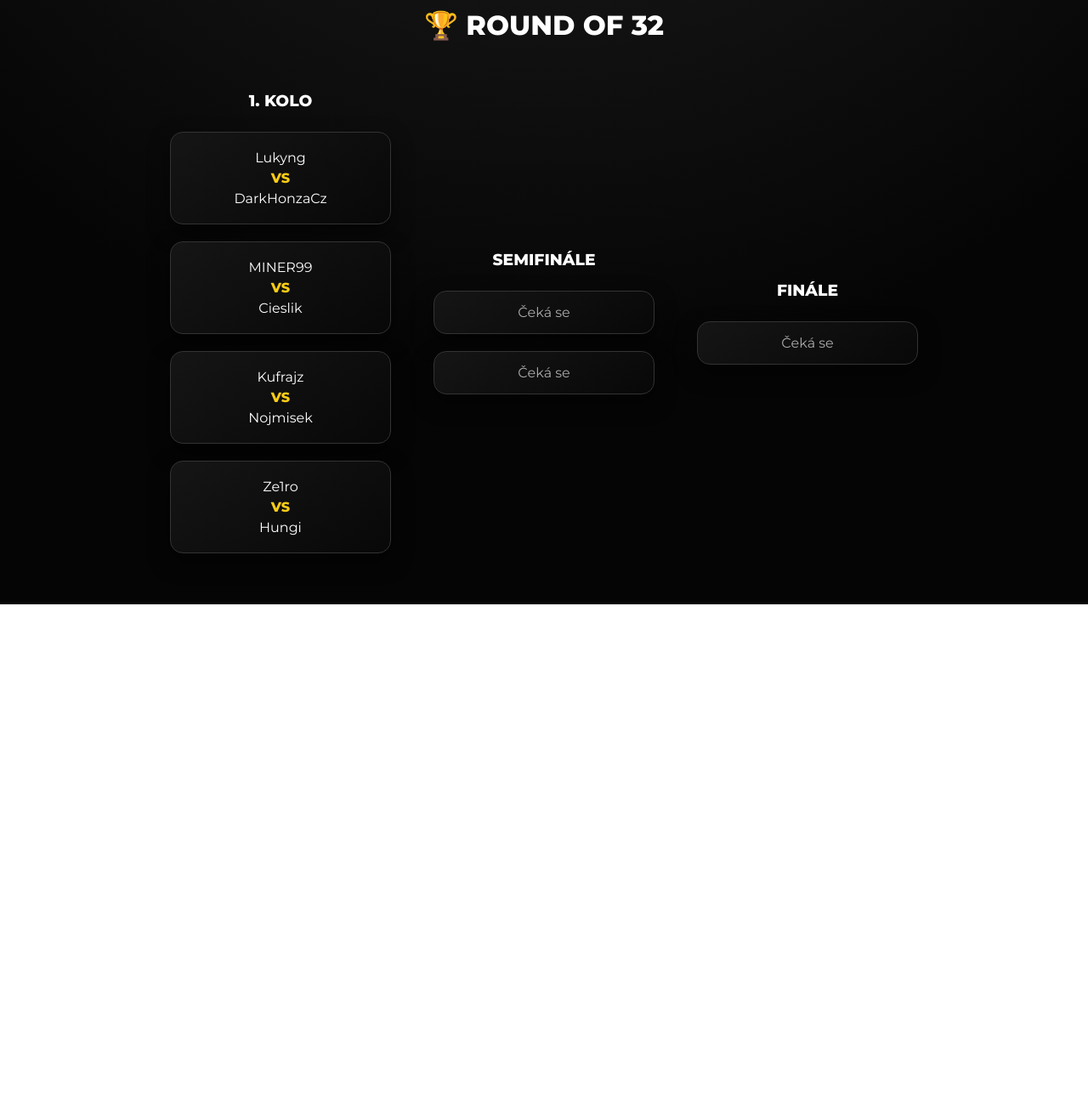
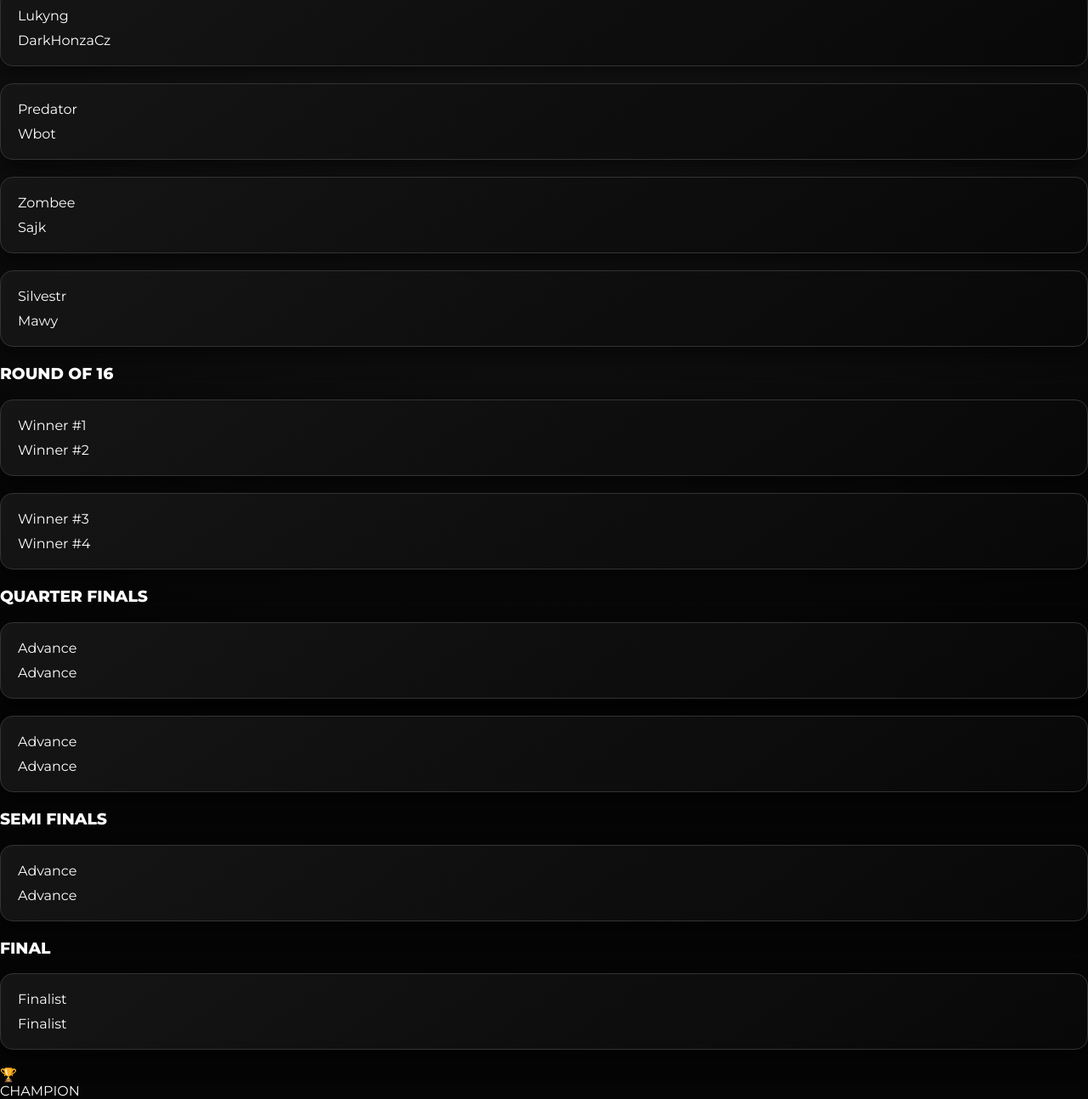
Before and after one commit to maxik123/ENTRY-AXE-PVP-TURNAJ, a plain HTML site: page bracket.html in a window 1280 px wide. Shown: the part 540-1833 px from the top of the page at 85% size. Before the commit the page ends 1251 px from the top, so only its background shows below. Drawn offline with Linux system fonts and the light colour scheme.

Commit message:
Revise tournament layout and match information
Updated tournament structure and match details in the bracket.

```diff
--- a/bracket.html
+++ b/bracket.html
@@ -20,75 +20,51 @@
 
 <img src="./img/logo.png" class="logo">
 
-
 <h1>⚔️ PAVOUK TURNAJE</h1>
-
 
 <p>ENTRYHO AXEPVP TURNAJ</p>
 
 
-
-<div class="buttons">
-
 <a href="./index.html" class="main-button">
 ⬅ ZPĚT
 </a>
-
-</div>
-
 
 </header>
 
 
 
 
-
-<section class="bracket-section">
-
-
-<h2>🏆 ROUND OF 32</h2>
+<div class="bracket-container">
 
 
 
-<div class="bracket">
+<div class="stage">
 
-
-
-<div class="round">
-
-
-<h3>1. KOLO</h3>
+<h3>OPENING ROUND</h3>
 
 
 <div class="match">
 <span>Lukyng</span>
-<b>VS</b>
 <span>DarkHonzaCz</span>
 </div>
 
 
 <div class="match">
-<span>MINER99</span>
-<b>VS</b>
-<span>Cieslik</span>
+<span>Predator</span>
+<span>Wbot</span>
 </div>
 
 
-
 <div class="match">
-<span>Kufrajz</span>
-<b>VS</b>
-<span>Nojmisek</span>
+<span>Zombee</span>
+<span>Sajk</span>
 </div>
 
 
-
 <div class="match">
-<span>Ze1ro</span>
-<b>VS</b>
-<span>Hungi</span>
+<span>Silvestr</span>
+<span>Mawy</span>
 </div>
-
 
 
 </div>
@@ -97,22 +73,74 @@
 
 
 
-<div class="round">
 
-<h3>SEMIFINÁLE</h3>
+<div class="stage">
+
+<h3>ROUND OF 16</h3>
 
 
-<div class="match empty">
+<div class="match">
 
-Čeká se
+<span>Winner #1</span>
+<span>Winner #2</span>
+
+</div>
+
+
+<div class="match">
+
+<span>Winner #3</span>
+<span>Winner #4</span>
+
+</div>
+
 
 </div>
 
 
 
-<div class="match empty">
 
-Čeká se
+
+
+
+<div class="stage">
+
+<h3>QUARTER FINALS</h3>
+
+
+<div class="match">
+
+<span>Advance</span>
+<span>Advance</span>
+
+</div>
+
+
+<div class="match">
+
+<span>Advance</span>
+<span>Advance</span>
+
+</div>
+
+
+</div>
+
+
+
+
+
+
+<div class="stage">
+
+
+<h3>SEMI FINALS</h3>
+
+
+<div class="match big">
+
+<span>Advance</span>
+<span>Advance</span>
 
 </div>
 
@@ -125,15 +153,28 @@
 
 
 
-<div class="round">
+
+<div class="stage final">
 
 
-<h3>FINÁLE</h3>
+<h3>FINAL</h3>
 
 
-<div class="match empty">
+<div class="match big">
 
-Čeká se
+<span>Finalist</span>
+<span>Finalist</span>
+
+</div>
+
+
+
+<div class="champion">
+
+🏆
+<br>
+
+CHAMPION
 
 </div>
 
@@ -147,10 +188,6 @@
 
 
 
-</section>
-
-
-
 </body>
 
 </html>
```
